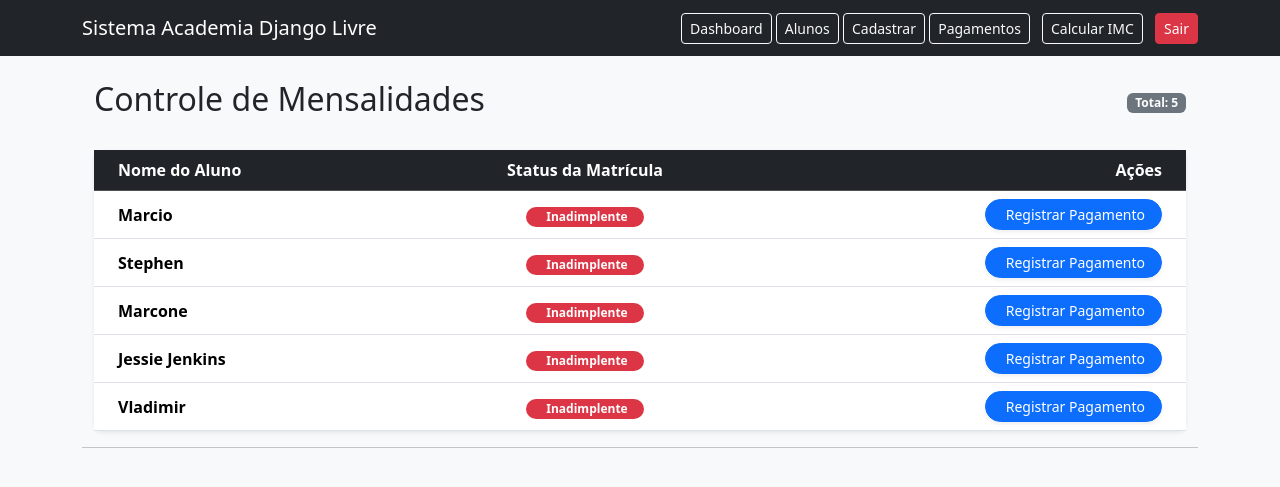
After one commit to marcioreact/django_livre, a Django app: page /pagamentos/ in a window 1280 px wide. The commit adds this page. Shown: the top 487 px of the page. Run offline with Django 3.2, Linux system fonts and the light colour scheme; data comes from the database, SQL or seed files in the repository; data that the repository does not hold is empty.

Commit message:
Segunda versão: Correção de templates e melhorias

```diff
--- a/academia/settings.py
+++ b/academia/settings.py
@@ -104,9 +104,9 @@ AUTH_PASSWORD_VALIDATORS = [
 # Internationalization
 # https://docs.djangoproject.com/en/3.2/topics/i18n/
 
-LANGUAGE_CODE = 'en-us'
+LANGUAGE_CODE = 'pt-br'
 
-TIME_ZONE = 'UTC'
+TIME_ZONE = 'America/Bahia'
 
 USE_I18N = True
 
--- a/academia/urls.py
+++ b/academia/urls.py
@@ -18,10 +18,7 @@ from django.urls import path, include
 
 urlpatterns = [
 
-    path('admin/', admin.site.urls),
+    path("admin/", admin.site.urls),
 
-    path('', include('alunos.urls')),
-
-    path('accounts/', include('django.contrib.auth.urls')),
-
+    path("", include("alunos.urls")),
 ]
--- a/alunos/models.py
+++ b/alunos/models.py
@@ -1,4 +1,6 @@
 from django.db import models
+from django.utils import timezone
+from datetime import timedelta
 
 
 class Aluno(models.Model):
@@ -7,6 +9,34 @@ class Aluno(models.Model):
     email = models.EmailField()
     telefone = models.CharField(max_length=20)
 
+    def __str__(self):
+        return self.nome
+
+
+class Acesso(models.Model):
+
+    aluno = models.ForeignKey(Aluno, on_delete=models.CASCADE)
+
+    entrada = models.DateTimeField()
+
+    saida = models.DateTimeField(null=True, blank=True)
 
     def __str__(self):
-        return self.nome
+        return f"{self.aluno.nome} - {self.entrada}"
+
+
+class Pagamento(models.Model):
+
+    aluno = models.ForeignKey(Aluno, on_delete=models.CASCADE)
+
+    data_pagamento = models.DateField(default=timezone.now)
+
+    valor = models.DecimalField(max_digits=8, decimal_places=2)
+
+    ativo = models.BooleanField(default=True)
+
+    def ativo(self):
+
+        validade = self.data_pagamento + timedelta(days=30)
+
+        return timezone.now().date() <= validade
--- a/alunos/templates/alunos/base.html
+++ b/alunos/templates/alunos/base.html
@@ -21,13 +21,15 @@
 
 <div>
 
-<a class="btn btn-outline-light btn-sm me-2" href="/">Dashboard</a>
+<a class="btn btn-outline-light btn-sm" href="{% url 'dashboard' %}">Dashboard</a>
 
-<a class="btn btn-outline-light btn-sm me-2" href="/alunos/">Alunos</a>
+<a class="btn btn-outline-light btn-sm" href="{% url 'lista_alunos' %}">Alunos</a>
 
-<a class="btn btn-outline-light btn-sm me-2" href="/alunos/novo/">Cadastrar</a>
+<a class="btn btn-outline-light btn-sm" href="{% url 'cadastro_aluno' %}">Cadastrar</a>
 
-<a class="btn btn-outline-light btn-sm me-2" href="/imc/">IMC</a>
+<a class="btn btn-outline-light btn-sm me-2" href="{% url 'pagamentos' %}">Pagamentos</a>
+
+<a class="btn btn-outline-light btn-sm me-2" href="{% url 'imc_dashboard' %}">Calcular IMC</a>
 
 <a class="btn btn-danger btn-sm" href="/accounts/logout/">Sair</a>
 
@@ -49,11 +51,13 @@
 
 <div class="text-center mt-4">
 
-<a class="btn btn-secondary" href="/">⬅ Voltar para página principal</a>
+<a class="btn btn-secondary" href="/">⬅ Voltar</a>
 
 </div>
 
 {% endblock %}
+
+
 
 </div>
 
--- /dev/null
+++ b/alunos/templates/alunos/pagamentos.html
@@ -0,0 +1,57 @@
+{% extends "alunos/base.html" %}
+
+{% block content %}
+<div class="container">
+    <div class="d-flex justify-content-between align-items-center mb-4">
+        <h2>Controle de Mensalidades</h2>
+        <span class="badge bg-secondary">Total: {{ status_alunos|length }}</span>
+    </div>
+
+    <div class="card shadow-sm border-0 rounded-3">
+        <div class="table-responsive">
+            <table class="table table-hover align-middle mb-0">
+                <thead class="table-dark">
+                    <tr>
+                        <th class="ps-4">Nome do Aluno</th>
+                        <th class="text-center">Status da Matrícula</th>
+                        <th class="text-end pe-4">Ações</th>
+                    </tr>
+                </thead>
+                <tbody>
+                    {% for item in status_alunos %}
+                    <tr>
+                        <td class="ps-4 fw-bold">{{ item.aluno.nome }}</td>
+                        <td class="text-center">
+                            {% if item.status == "ativo" %}
+                                <span class="badge rounded-pill bg-success px-3">
+                                    <i class="bi bi-check-circle-fill me-1"></i> Ativo
+                                </span>
+                            {% else %}
+                                <span class="badge rounded-pill bg-danger px-3">
+                                    <i class="bi bi-x-circle-fill me-1"></i> Inadimplente
+                                </span>
+                            {% endif %}
+                        </td>
+                        <td class="text-end pe-4">
+                            <a class="btn btn-primary btn-sm rounded-pill px-3 shadow-sm" href="{% url 'pagar' item.aluno.id %}">
+                                <i class="bi bi-cash-stack me-1"></i> Registrar Pagamento
+                            </a>
+                        </td>
+                    </tr>
+                    {% empty %}
+                    <tr>
+                        <td colspan="3" class="text-center py-5 text-muted">
+                            <i class="bi bi-info-circle" style="font-size: 2rem;"></i>
+                            <p class="mt-2">Nenhum registro de mensalidade encontrado.</p>
+                        </td>
+                    </tr>
+                    {% endfor %}
+                </tbody>
+            </table>
+        </div>
+    </div>
+</div>
+{% endblock %}
+
+{% block botao_voltar %}
+    {% endblock %}
--- a/alunos/urls.py
+++ b/alunos/urls.py
@@ -1,16 +1,26 @@
 from django.urls import path
 from . import views
 
+
 urlpatterns = [
 
-    path('imc/', views.calcular_imc, name="imc"),
-    path('', views.dashboard, name="dashboard"),
+    path("", views.dashboard, name="dashboard"),
 
-    path('alunos/', views.lista_alunos, name="lista_alunos"),
+    path("alunos/", views.lista_alunos, name="lista_alunos"),
 
-    path('alunos/novo/', views.criar_aluno, name="criar_aluno"),
+    path("alunos/novo/", views.criar_aluno, name="cadastro_aluno"),
 
-    path('alunos/delete/<int:id>/', views.deletar_aluno, name="deletar_aluno"),
+    path("entrada/<int:id>/", views.registrar_entrada, name="entrada"),
 
+    path("saida/<int:id>/", views.registrar_saida, name="saida"),
 
+    path("acessos/", views.historico_acessos, name="historico"),
+
+    path("imc/<int:id>/", views.calcular_imc, name="imc"),
+
+    path("imc/", views.imc_dashboard, name="imc_dashboard"),
+
+    path("pagamentos/", views.pagamentos, name="pagamentos"),
+
+    path("pagar/<int:id>/", views.pagar_mensalidade, name="pagar"),
 ]
--- a/alunos/views.py
+++ b/alunos/views.py
@@ -1,93 +1,192 @@
 from django.shortcuts import render, redirect, get_object_or_404
-from .forms import AlunoForm
-from django.contrib.auth.decorators import login_required
-from .models import Aluno
+from django.utils import timezone
+from .models import Aluno, Acesso, Pagamento
 
+def dashboard(request):
 
-@login_required
-def dashboard(request):
     total_alunos = Aluno.objects.count()
+
+    presentes = Acesso.objects.filter(saida__isnull=True).count()
+
     return render(request, "alunos/dashboard.html", {
         "total_alunos": total_alunos,
+        "presentes": presentes
     })
 
-
-@login_required
 def lista_alunos(request):
-
 
     alunos = Aluno.objects.all()
 
     return render(request, "alunos/lista_alunos.html", {"alunos": alunos})
 
-
-@login_required
 def criar_aluno(request):
-
-    form = AlunoForm(request.POST or None)
-
-    if form.is_valid():
-        form.save()
-        return redirect("lista_alunos")
-
-    return render(request, "alunos/form_aluno.html", {"form": form})
-
-
-@login_required
-def deletar_aluno(request, id):
-
-    aluno = get_object_or_404(Aluno, id=id)
-    aluno.delete()
-
-    return redirect("lista_alunos")
-
-
-@login_required
-def calcular_imc(request):
-
-    imc = None
-    classificacao = None
-    exercicio = None
 
     if request.method == "POST":
 
-        try:
+        nome = request.POST.get("nome")
+        email = request.POST.get("email")
+        telefone = request.POST.get("telefone")
 
-            peso = float(request.POST.get("peso"))
-            altura = float(request.POST.get("altura"))
+        Aluno.objects.create(
+            nome=nome,
+            email=email,
+            telefone=telefone
+        )
 
-            imc = peso / (altura ** 2)
-            imc = round(imc, 2)
+        return redirect("lista_alunos")
 
-            if imc < 18.5:
-                classificacao = "Abaixo do peso"
-                exercicio = "Treinos de força e musculação para ganho de massa."
+    return render(request, "alunos/form_aluno.html")
 
-            elif 18.5 <= imc < 25:
-                classificacao = "Peso normal"
-                exercicio = "Treino equilibrado com musculação e cardio moderado."
+def registrar_entrada(request, id):
 
-            elif 25 <= imc < 30:
-                classificacao = "Sobrepeso"
-                exercicio = "Cardio regular (corrida, bicicleta) e treino funcional."
+    aluno = get_object_or_404(Aluno, id=id)
 
-            elif 30 <= imc < 35:
-                classificacao = "Obesidade Grau I"
-                exercicio = "Caminhada, bicicleta e musculação leve."
+    acesso_aberto = Acesso.objects.filter(
+        aluno=aluno,
+        saida__isnull=True
+    ).exists()
 
-            elif 35 <= imc < 40:
-                classificacao = "Obesidade Grau II"
-                exercicio = "Exercícios de baixo impacto com acompanhamento."
+    if not acesso_aberto:
 
-            else:
-                classificacao = "Obesidade Grau III"
-                exercicio = "Atividade física supervisionada e exercícios leves."
+        Acesso.objects.create(
+            aluno=aluno,
+            entrada=timezone.now()
+        )
 
-        except:
-            classificacao = "Erro nos dados informados"
+    return redirect("historico")
 
-    return render(request, "alunos/imc.html", {
-        "imc": imc,
-        "classificacao": classificacao,
-        "exercicio": exercicio
+def registrar_saida(request, id):
+
+    aluno = get_object_or_404(Aluno, id=id)
+
+    acesso = Acesso.objects.filter(
+        aluno=aluno,
+        saida__isnull=True
+    ).last()
+
+    if acesso:
+
+        acesso.saida = timezone.now()
+        acesso.save()
+
+    return redirect("historico")
+
+def historico_acessos(request):
+
+    acessos = Acesso.objects.select_related("aluno").order_by("-entrada")
+
+    return render(request, "alunos/historico.html", {
+        "acessos": acessos
     })
+
+def calcular_imc(request, id):
+
+    aluno = get_object_or_404(Aluno, id=id)
+
+    if request.method == "POST":
+
+        peso = float(request.POST.get("peso"))
+        altura = float(request.POST.get("altura"))
+
+        imc = peso / (altura ** 2)
+
+        if imc < 18.5:
+            classificacao = "Abaixo do peso"
+            exercicio = "Musculação leve"
+
+        elif imc < 25:
+            classificacao = "Peso normal"
+            exercicio = "Treino completo"
+
+        elif imc < 30:
+            classificacao = "Sobrepeso"
+            exercicio = "Cardio e musculação"
+
+        else:
+            classificacao = "Obesidade"
+            exercicio = "Caminhada e bicicleta"
+
+        return render(request, "alunos/imc.html", {
+            "aluno": aluno,
+            "imc": round(imc, 2),
+            "classificacao": classificacao,
+            "exercicio": exercicio
+        })
+
+    return render(request, "alunos/imc.html", {"aluno": aluno})
+
+def imc_dashboard(request):
+    aluno = None
+
+    if request.method == "POST":
+
+        peso = float(request.POST.get("peso"))
+        altura = float(request.POST.get("altura"))
+
+        imc = peso / (altura ** 2)
+
+        if imc < 18.5:
+            classificacao = "Abaixo do peso"
+            exercicio = "Musculação leve"
+
+        elif imc < 25:
+            classificacao = "Peso normal"
+            exercicio = "Treino completo"
+
+        elif imc < 30:
+            classificacao = "Sobrepeso"
+            exercicio = "Cardio e musculação"
+
+        else:
+            classificacao = "Obesidade"
+            exercicio = "Caminhada e bicicleta"
+
+        return render(request, "alunos/imc.html", {
+            "aluno": aluno,
+            "imc": round(imc, 2),
+            "classificacao": classificacao,
+            "exercicio": exercicio
+        })
+
+    return render(request, "alunos/imc.html")
+
+def pagamentos(request):
+
+    alunos = Aluno.objects.all()
+
+    status_alunos = []
+
+    for aluno in alunos:
+
+        ultimo_pagamento = Pagamento.objects.filter(
+            aluno=aluno
+        ).order_by("-data_pagamento").first()
+
+        if ultimo_pagamento and ultimo_pagamento.ativo():
+
+            status = "ativo"
+
+        else:
+
+            status = "desativado"
+
+        status_alunos.append({
+            "aluno": aluno,
+            "status": status
+        })
+
+    return render(request, "alunos/pagamentos.html", {
+        "status_alunos": status_alunos
+    })
+
+def pagar_mensalidade(request, id):
+
+    aluno = get_object_or_404(Aluno, id=id)
+
+    Pagamento.objects.create(
+        aluno=aluno,
+        valor=100,
+        ativo=True
+    )
+
+    return redirect("pagamentos")
```
Also changed, not shown: alunos/templates/alunos/dashboard.html (+20 -48 lines), alunos/templates/alunos/historico.html (added, +49 -0 lines), alunos/templates/alunos/lista_alunos.html (+37 -31 lines), alunos/migrations/0003_auto_20260314_2029.py (added), alunos/migrations/0004_auto_20260316_1720.py (added), alunos/migrations/0005_remove_pagamento_ativo.py (added), db.sqlite3.
